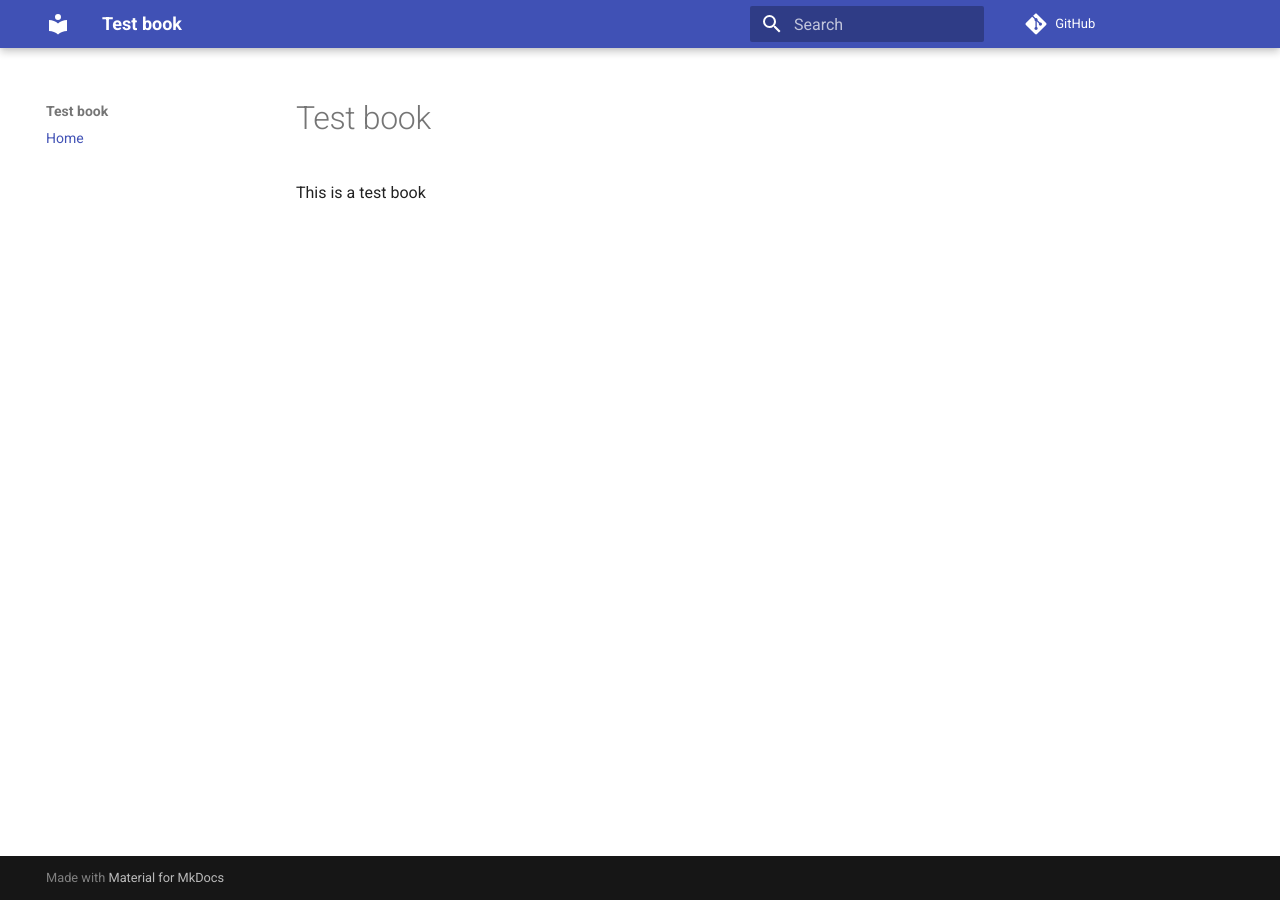
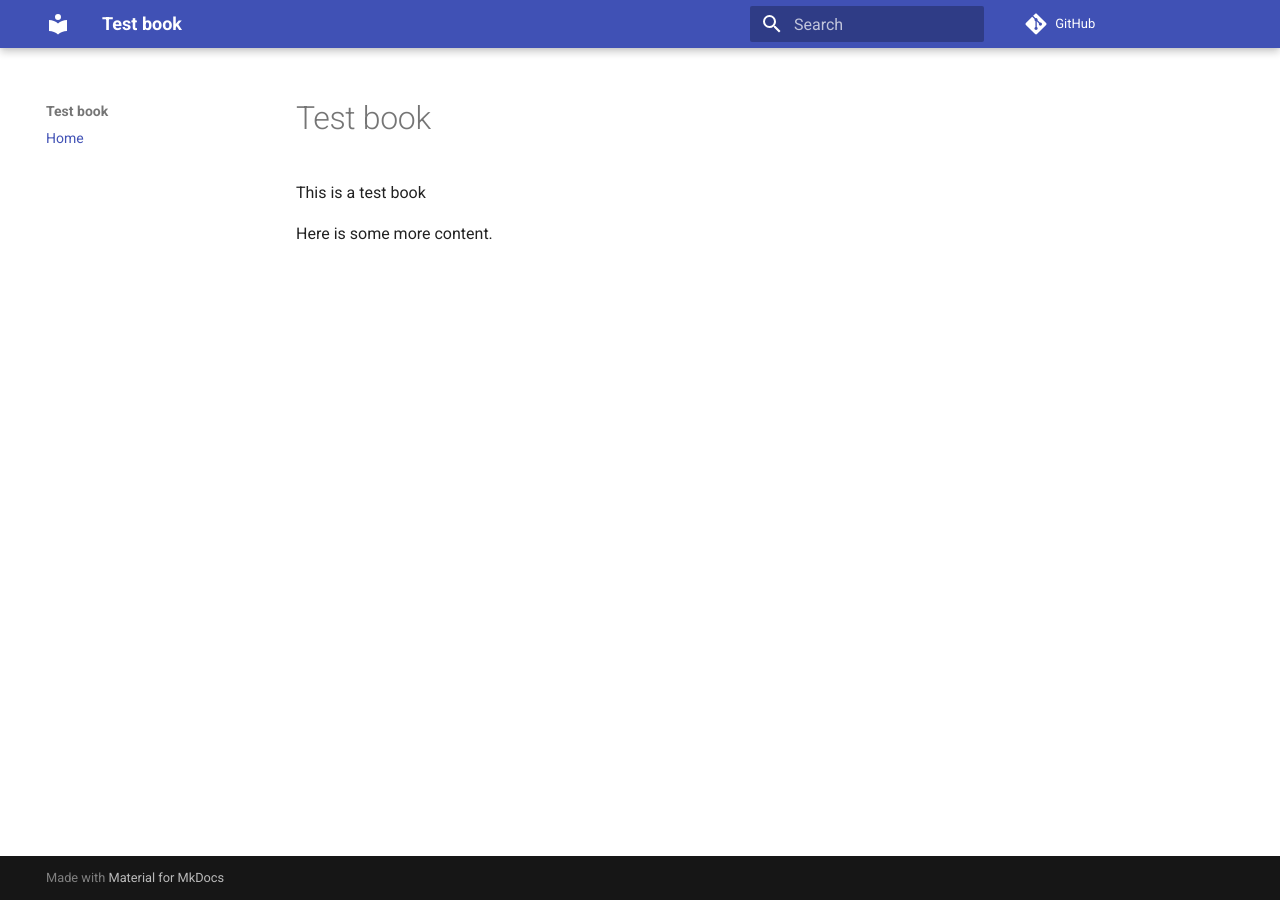
Before and after one commit to seancolsen/civicrm-docs-test-book, an MkDocs documentation site: the page built from docs/index.md, in a window 1280 px wide. Built offline with MkDocs 1.6.1 and Material for MkDocs 9.7.7, drawn with Linux system fonts in a browser that asks for light colours; comment, search, counter and statistics services are not loaded; old or Windows-style settings are respelled for this version of MkDocs.

Commit message:
change 2

```diff
--- a/docs/index.md
+++ b/docs/index.md
@@ -1,3 +1,5 @@
 # Test book
 
 This is a test book
+
+Here is some more content.
```
